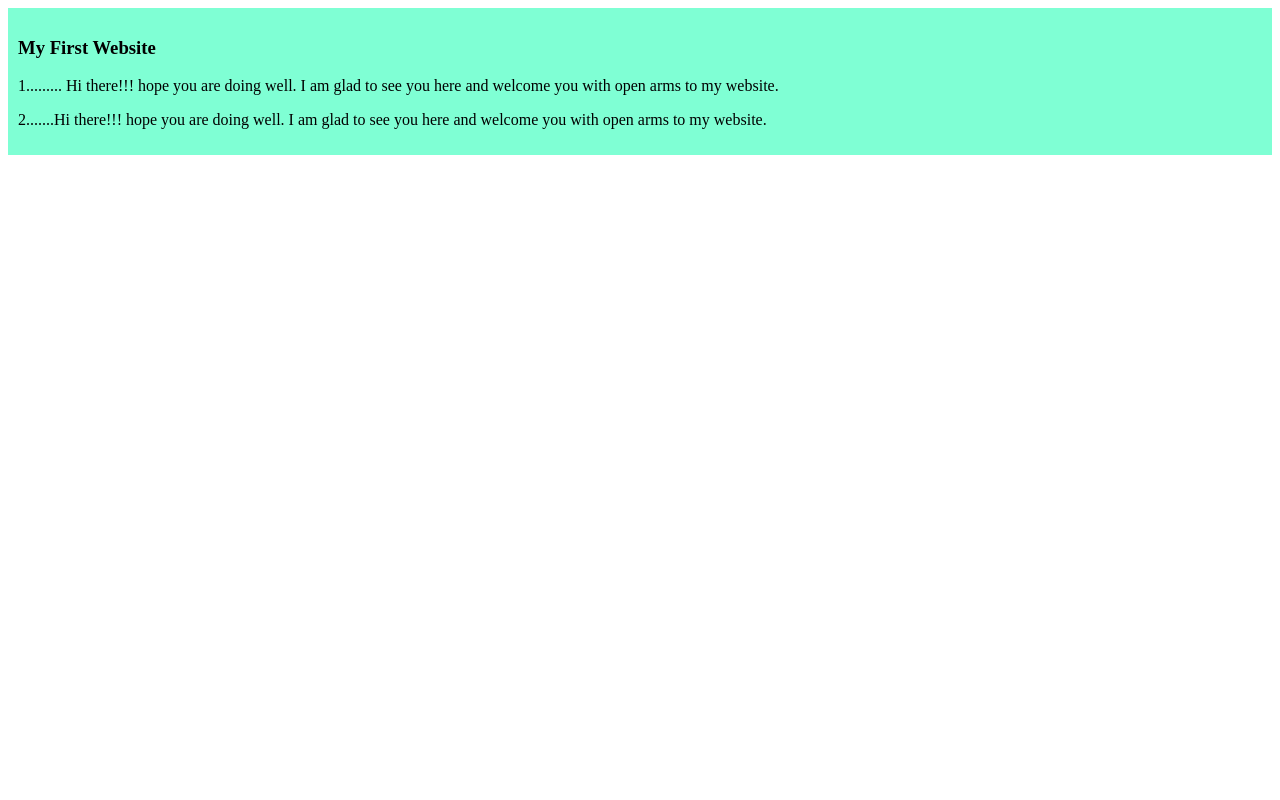
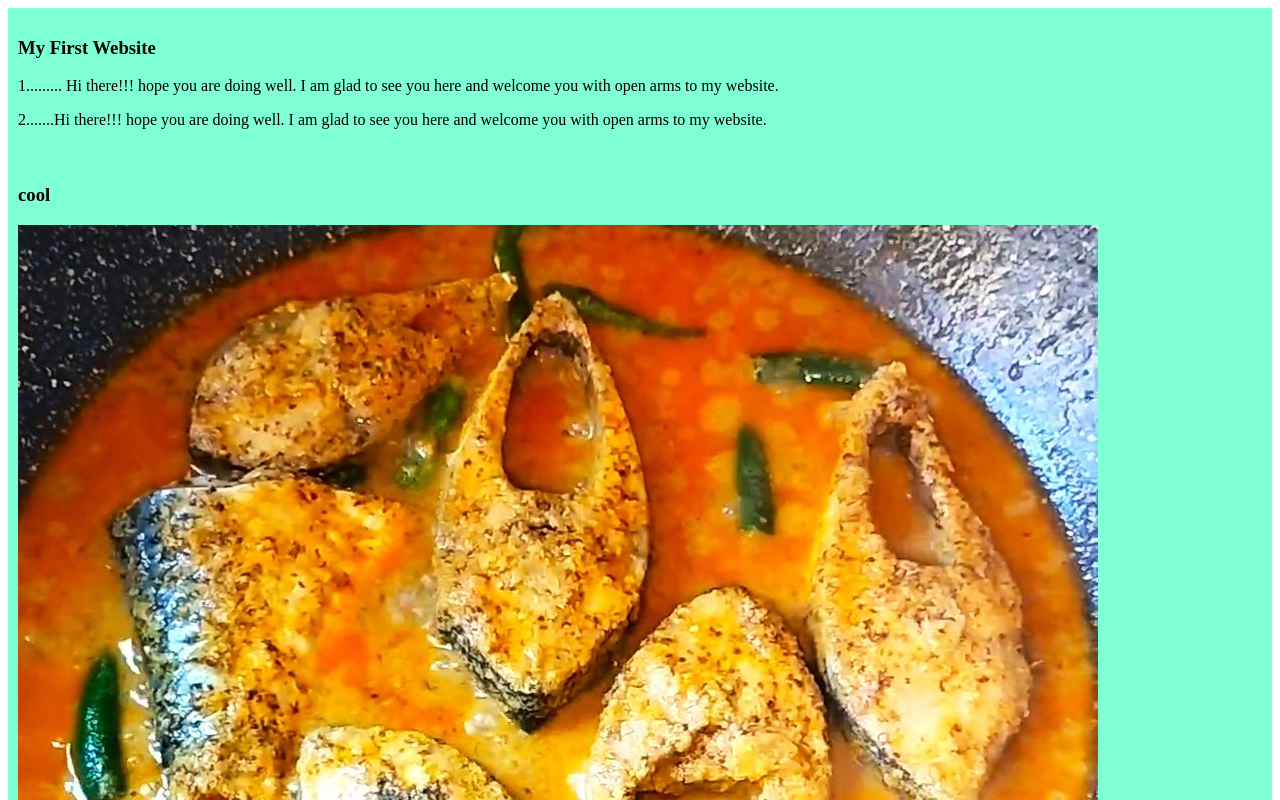
Before and after one commit to sadia641/my-first-website-repo, a plain HTML site: page index.html in a window 1280 px wide. Shown: the top 800 px of the page. Drawn offline with Linux system fonts and the light colour scheme.

Commit message:
added pic

```diff
--- a/index.html
+++ b/index.html
@@ -19,5 +19,10 @@
     </p>
     </div>
 
+    <div>
+        <h3>cool</h3>
+        <img src="images/YestoCooking1.jpg" alt="">
+    </div>
+
 </body>
 </html>
```
Also changed, not shown: images/YestoCooking1.jpg (added).
